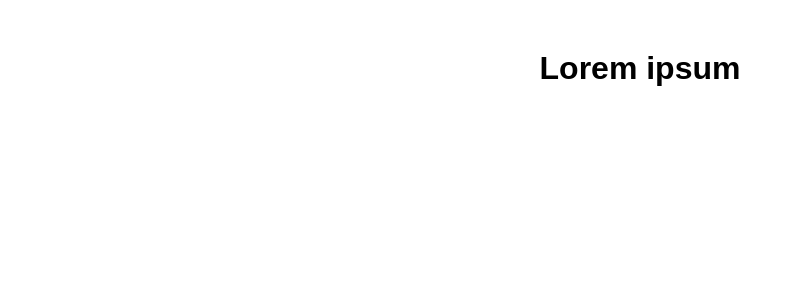
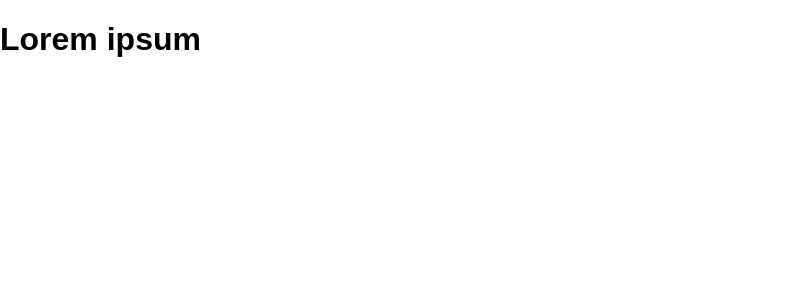
Before and after one commit to ASdeWekker/kelder, a React (Create React App) app: page / in a window 1280 px wide. Shown: the top 300 px of the page, without its empty margins (0-800 px from the left). Built offline with nearby package versions, Linux system fonts and the light colour scheme.

Commit message:
some css stuff

```diff
--- a/src/index.css
+++ b/src/index.css
@@ -8,11 +8,7 @@ body, html {
 
 html {
   font-family: "Cantarell", sans-serif;
-}
-html body #root .App h1 {
-  margin-top: 50px;
-  text-align: center;
-  width: 100%;
+  line-height: 1.15;
 }
 
 /*# sourceMappingURL=index.css.map */
--- a/src/index.sass
+++ b/src/index.sass
@@ -10,11 +10,8 @@ body, html
 
 html
 	font-family: "Cantarell", sans-serif
+	line-height: 1.15
 
 	body
 		#root
 			.App
-				h1
-					margin-top: 50px
-					text-align: center
-					width: 100%
```
Also changed, not shown: 1 other file (tests, documents, lock files or other folders).
